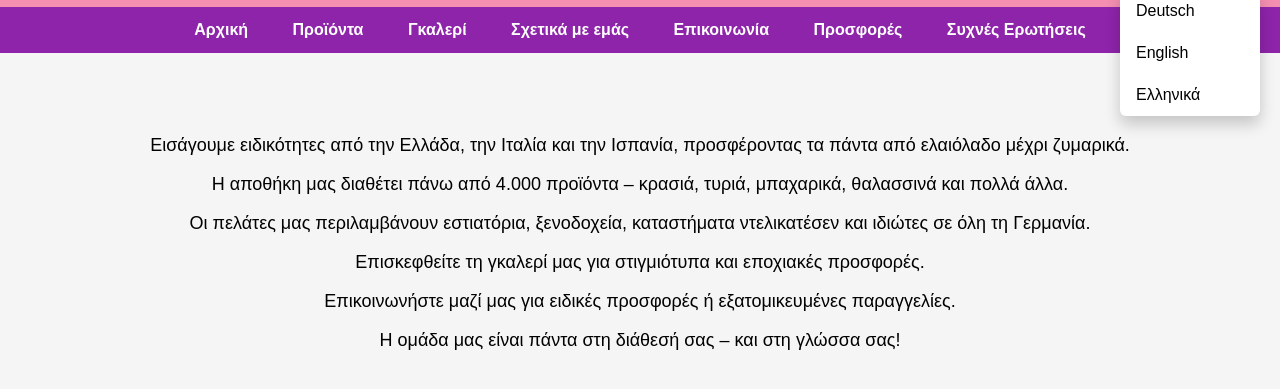
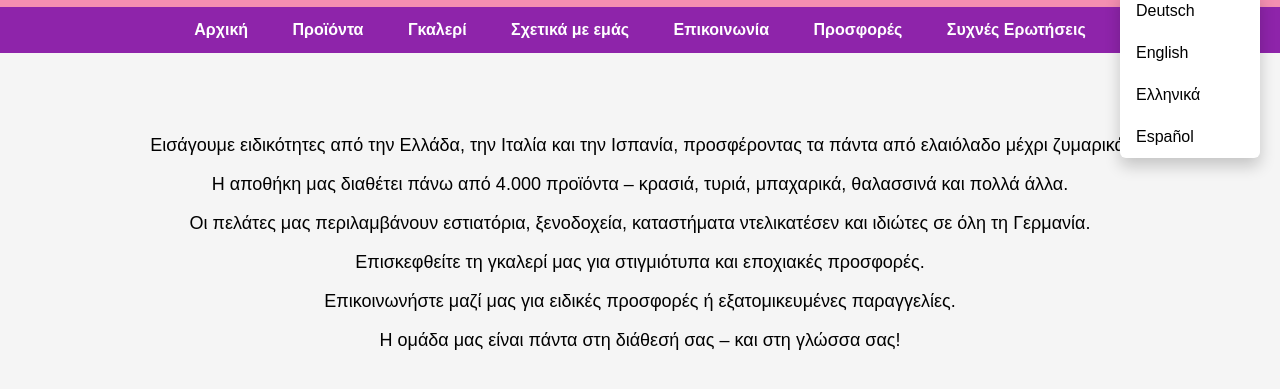
Before and after one commit to stelios68/stelios.github.io, a plain HTML site: page index-gr.html in a window 1280 px wide. Both pictures are taken after a click on the button "Γλώσσα". Shown: the part 63-452 px from the top of the page. Drawn offline with Linux system fonts and the light colour scheme.

Commit message:
index-gr.html aktualisieren

```diff
--- a/index-gr.html
+++ b/index-gr.html
@@ -21,6 +21,7 @@
         <a href="index.html">Deutsch</a>
         <a href="index-en.html">English</a>
         <a href="index-gr.html">Ελληνικά</a>
+        <a href="index-es.html">Español</a>
       </div>
     </div>
   </div>
```
